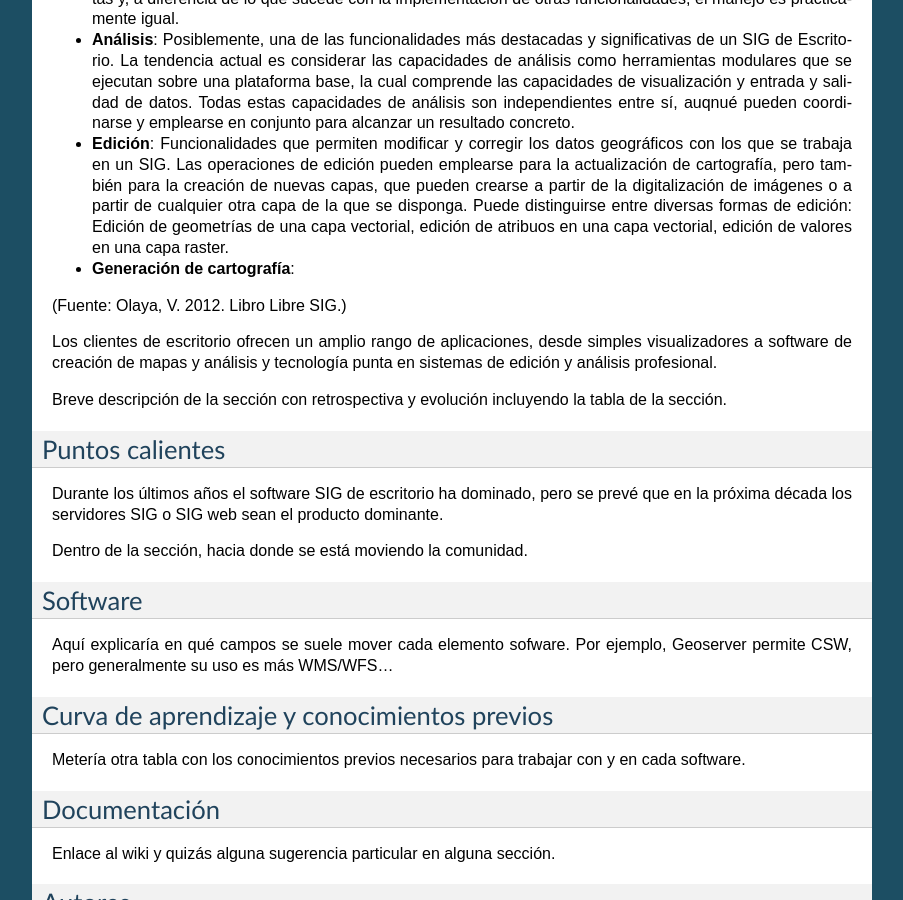
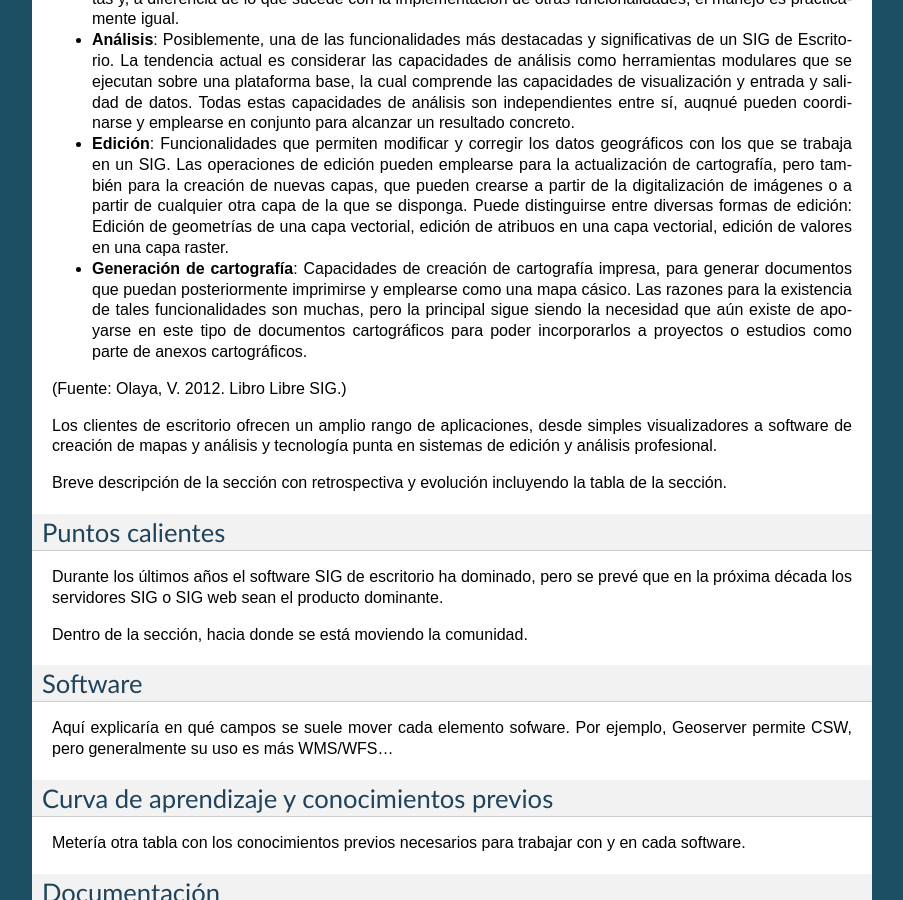
Before and after one commit to OSGeo-ES/panorama-siglibre8, a Sphinx documentation site: the page built from source/clientes/index.rst, in a window 1280 px wide and 900 px high, scrolled down 770 px. Shown: the whole window, without its empty margins (198-1101 px from the left). Built offline with Sphinx 7.4.7, drawn with Linux system fonts in a browser that asks for light colours.

Commit message:
Update index.rst

```diff
--- a/source/clientes/index.rst
+++ b/source/clientes/index.rst
@@ -23,9 +23,7 @@ Veamos con un poco más de detalle las principales funcionalidades de los SIG de
 
 - **Edición**: Funcionalidades que permiten modificar y corregir los datos geográficos con los que se trabaja en un SIG. Las operaciones de edición pueden emplearse para la actualización de cartografía, pero también para la creación de nuevas capas, que pueden crearse a partir de la digitalización de imágenes o a partir de cualquier otra capa de la que se disponga. Puede distinguirse entre diversas formas de edición: Edición de geometrías de una capa vectorial, edición de atribuos en una capa vectorial, edición de valores en una capa raster.
 
-
-
-- **Generación de cartografía**:
+- **Generación de cartografía**: Capacidades de creación de cartografía impresa, para generar documentos que puedan posteriormente imprimirse y emplearse como una mapa cásico. Las razones para la existencia de tales funcionalidades son muchas, pero la principal sigue siendo la necesidad que aún existe de apoyarse en este tipo de documentos cartográficos para poder incorporarlos a proyectos o estudios como parte de anexos cartográficos.
 
 
 (Fuente: Olaya, V. 2012. Libro Libre SIG.)
```
